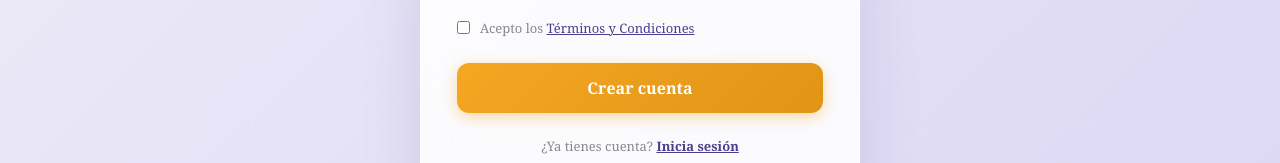
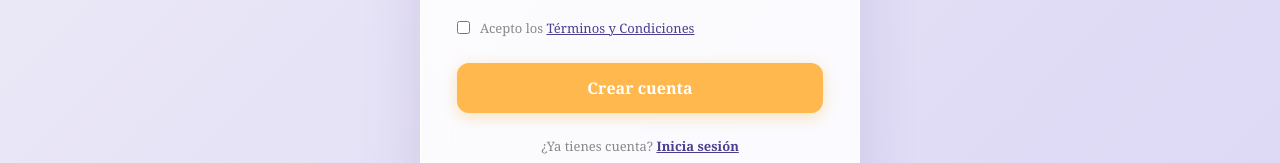
Before and after one commit to Kari16na/EduAudio-IA, a React (Vite) app: page / in a window 1280 px wide. Both pictures are taken after a click on the button "Comenzar ahora". Shown: the part 641-804 px from the top of the page. Built offline with nearby package versions, Linux system fonts and the light colour scheme; no server answers.

Commit message:
Ajusta el botón de registro a naranja claro con hover más oscuro

```diff
--- a/src/Pages/SignUp.module.css
+++ b/src/Pages/SignUp.module.css
@@ -194,11 +194,7 @@
 
 .btnPrimary {
   width: 100%;
-  background: linear-gradient(
-    135deg,
-    var(--color-accent),
-    var(--color-accent-dark)
-  );
+  background: #ffb84d;
   color: var(--color-white);
   border: none;
   border-radius: var(--radius-md);
@@ -206,14 +202,21 @@
   font-size: 16px;
   font-weight: bold;
   cursor: pointer;
-  box-shadow: 0 4px 15px rgba(245, 166, 35, 0.4);
+  box-shadow: 0 4px 15px rgba(245, 166, 35, 0.3);
   font-family: var(--font-main);
-  transition: transform 0.2s;
+  transition: background-color 0.2s ease, box-shadow 0.2s ease, transform 0.2s ease;
   margin-bottom: 8px;
 }
 
 .btnPrimary:hover {
+  background: #f29b24;
+  box-shadow: 0 5px 16px rgba(220, 132, 20, 0.36);
   transform: translateY(-1px);
+}
+
+.btnPrimary:focus-visible {
+  outline: 3px solid rgba(242, 155, 36, 0.4);
+  outline-offset: 3px;
 }
 
 .loginLink {
@@ -329,6 +332,22 @@
   margin-bottom: 0;
 }
 
+.modalBody h4 {
+  margin: 20px 0 8px;
+  color: var(--color-text-dark, #292742);
+  font-size: 15px;
+  line-height: 1.4;
+}
+
+.modalBody ul {
+  margin: 0 0 16px;
+  padding-left: 22px;
+}
+
+.modalBody li {
+  margin-bottom: 8px;
+}
+
 .modalHint {
   flex: 0 0 auto;
   margin: 0;
```
